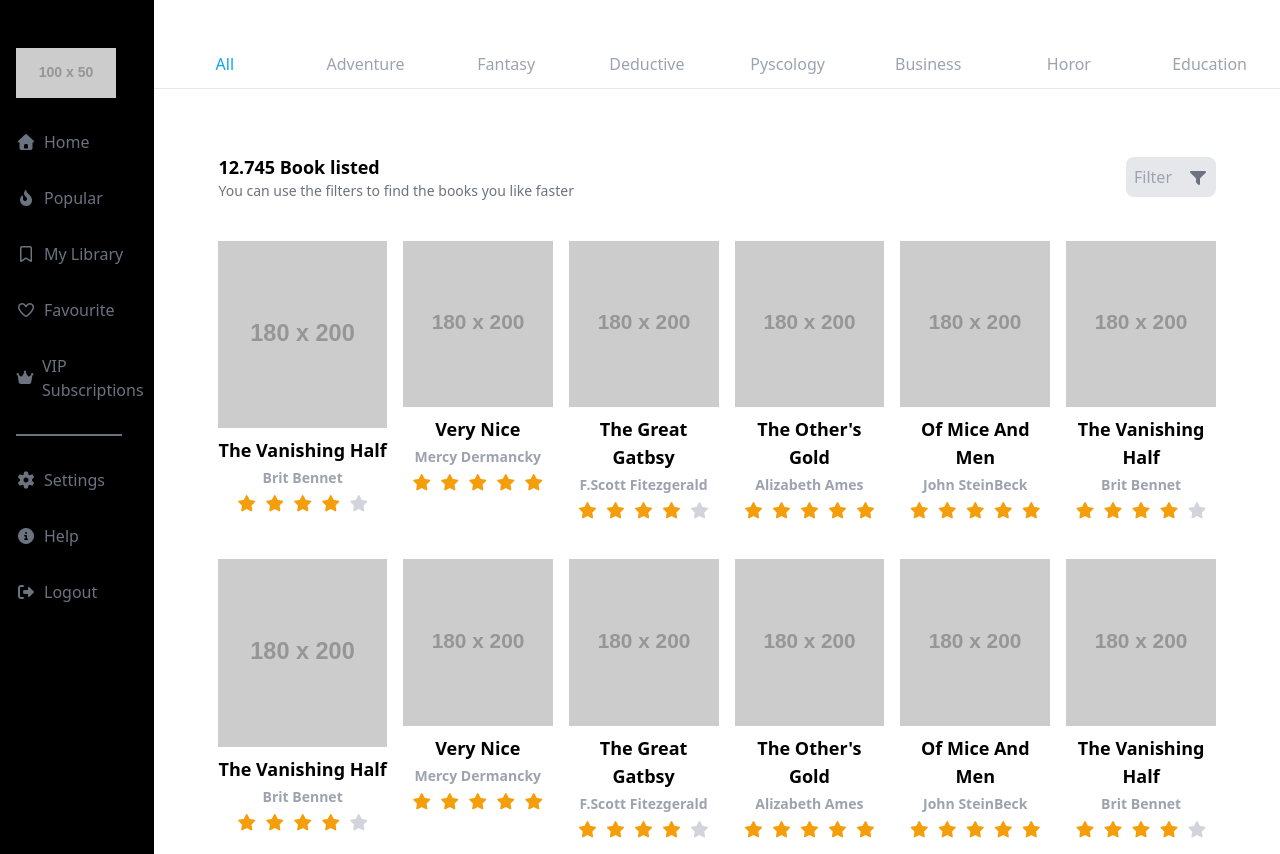
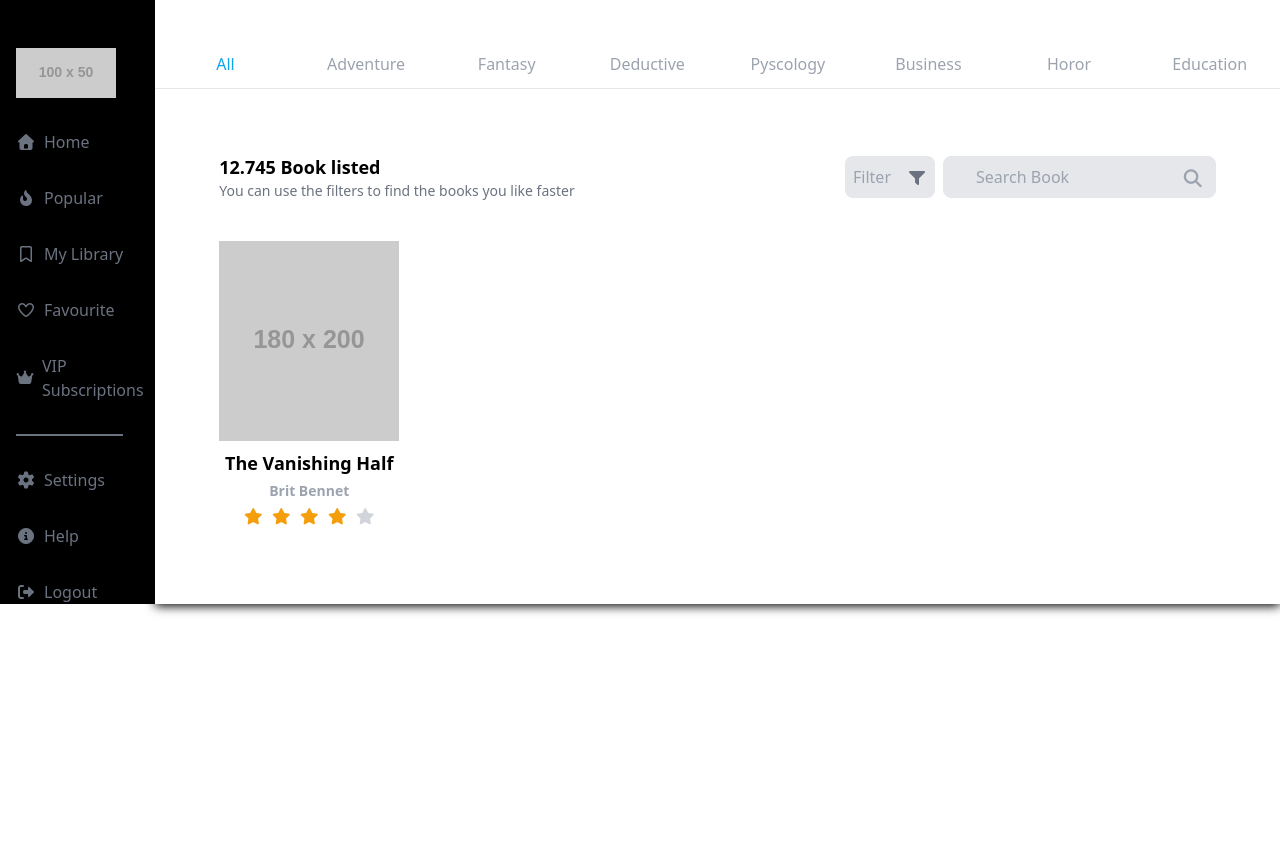
Before and after one commit to umairSahib/Book-Reading-App, a React (Vite) app: page / in a window 1280 px wide. After the commit the page ends 800 px from the top, so only its background shows below. Built offline with nearby package versions, Linux system fonts and the light colour scheme.

Commit message:
add search field

```diff
--- a/src/component/All.jsx
+++ b/src/component/All.jsx
@@ -12,13 +12,24 @@ const All = () => {
             You can use the filters to find the books you like faster
           </h2>
         </div>
-        <div className="flex">
-          <button className=" flex gap-4 items-center bg-gray-200 p-2 rounded-lg">
-            <h1 className=" text-gray-400 font-roboto text-base">Filter</h1>
-            <i class="fas fa-filter  text-gray-500"></i>
+        <div className="flex gap-2">
+          <button className="flex gap-4 items-center bg-gray-200 p-2 rounded-lg">
+            <h1 className="text-gray-400 font-roboto text-base">Filter</h1>
+            <i class="fas fa-filter text-gray-500"></i>
           </button>
+          <div className="relative">
+            <input
+              type="text"
+              placeholder="Search Book"
+              className="p-2 pl-8 border bg-gray-200 rounded-lg"
+            />
+            <button>
+              <i className="fa-solid fa-magnifying-glass text-lg text-gray-400 absolute top-2 right-3"></i>
+            </button>
+          </div>
         </div>
       </div>
+
       <div className="flex ml-12 mr-12 mt-10 gap-4">
         <div className="">
           <div className="flex-col  text-center">
@@ -38,202 +49,6 @@ const All = () => {
             </div>
           </div>
         </div>
-        <div className="">
-          <div className="flex-col  text-center">
-            <img src="https://placehold.co/180x200" alt="card" />
-            <h1 className="font-roboto text-lg font-bold mt-2 ">Very Nice</h1>
-            <h2 className="text-gray-400 font-roboto font-semibold text-sm mt-1">
-              Mercy Dermancky
-            </h2>
-            <div className="flex gap-2 mt-2 justify-center">
-              <i className="fa fa-star text-amber-500"></i>
-              <i className="fa fa-star text-amber-500"></i>
-              <i className="fa fa-star text-amber-500"></i>
-              <i className="fa fa-star text-amber-500"></i>
-              <i className="fa fa-star text-amber-500"></i>
-            </div>
-          </div>
-        </div>
-        <div className="">
-          <div className="flex-col  text-center">
-            <img src="https://placehold.co/180x200" alt="card" />
-            <h1 className="font-roboto text-lg font-bold mt-2">
-              The Great Gatbsy
-            </h1>
-            <h2 className="text-gray-400 font-roboto font-semibold text-sm mt-1">
-              F.Scott Fitezgerald
-            </h2>
-            <div className="flex gap-2 mt-2 justify-center">
-              <i className="fa fa-star text-amber-500"></i>
-              <i className="fa fa-star text-amber-500"></i>
-              <i className="fa fa-star text-amber-500"></i>
-              <i className="fa fa-star text-amber-500"></i>
-              <i className="fa fa-star text-gray-300"></i>
-            </div>
-          </div>
-        </div>
-        <div className="">
-          <div className="flex-col  text-center">
-            <img src="https://placehold.co/180x200" alt="card" />
-            <h1 className="font-roboto text-lg font-bold mt-2">
-              The Other's Gold
-            </h1>
-            <h2 className="text-gray-400 font-roboto font-semibold text-sm mt-1">
-              Alizabeth Ames
-            </h2>
-            <div className="flex gap-2 mt-2 justify-center">
-              <i className="fa fa-star text-amber-500"></i>
-              <i className="fa fa-star text-amber-500"></i>
-              <i className="fa fa-star text-amber-500"></i>
-              <i className="fa fa-star text-amber-500"></i>
-              <i className="fa fa-star text-amber-500"></i>
-            </div>
-          </div>
-        </div>
-        <div className="">
-          <div className="flex-col  text-center">
-            <img src="https://placehold.co/180x200" alt="card" />
-            <h1 className="font-roboto text-lg font-bold mt-2">
-              Of Mice And Men
-            </h1>
-            <h2 className="text-gray-400 font-roboto font-semibold text-sm mt-1">
-              John SteinBeck
-            </h2>
-            <div className="flex gap-2 mt-2 justify-center">
-              <i className="fa fa-star text-amber-500"></i>
-              <i className="fa fa-star text-amber-500"></i>
-              <i className="fa fa-star text-amber-500"></i>
-              <i className="fa fa-star text-amber-500"></i>
-              <i className="fa fa-star text-amber-500"></i>
-            </div>
-          </div>
-        </div>
-        <div className="">
-          <div className="flex-col  text-center">
-            <img src="https://placehold.co/180x200" alt="card" />
-            <h1 className="font-roboto text-lg font-bold mt-2">
-              The Vanishing Half
-            </h1>
-            <h2 className="text-gray-400 font-roboto font-semibold text-sm mt-1">
-              Brit Bennet
-            </h2>
-            <div className="flex gap-2 mt-2 justify-center">
-              <i className="fa fa-star text-amber-500"></i>
-              <i className="fa fa-star text-amber-500"></i>
-              <i className="fa fa-star text-amber-500"></i>
-              <i className="fa fa-star text-amber-500"></i>
-              <i className="fa fa-star text-gray-300"></i>
-            </div>
-          </div>
-        </div>
-      </div>
-      <div className="flex ml-12 mr-12 mt-10 gap-4">
-        <div className="">
-          <div className="flex-col  text-center">
-            <img src="https://placehold.co/180x200" alt="card" />
-            <h1 className="font-roboto text-lg font-bold whitespace-pre mt-2">
-              The Vanishing Half
-            </h1>
-            <h2 className="text-gray-400 font-roboto font-semibold mt-1 text-sm">
-              Brit Bennet
-            </h2>
-            <div className="flex gap-2 mt-2 justify-center">
-              <i className="fa fa-star text-amber-500"></i>
-              <i className="fa fa-star text-amber-500"></i>
-              <i className="fa fa-star text-amber-500"></i>
-              <i className="fa fa-star text-amber-500"></i>
-              <i className="fa fa-star text-gray-300"></i>
-            </div>
-          </div>
-        </div>
-        <div className="">
-          <div className="flex-col  text-center">
-            <img src="https://placehold.co/180x200" alt="card" />
-            <h1 className="font-roboto text-lg font-bold mt-2 ">Very Nice</h1>
-            <h2 className="text-gray-400 font-roboto font-semibold text-sm mt-1">
-              Mercy Dermancky
-            </h2>
-            <div className="flex gap-2 mt-2 justify-center">
-              <i className="fa fa-star text-amber-500"></i>
-              <i className="fa fa-star text-amber-500"></i>
-              <i className="fa fa-star text-amber-500"></i>
-              <i className="fa fa-star text-amber-500"></i>
-              <i className="fa fa-star text-amber-500"></i>
-            </div>
-          </div>
-        </div>
-        <div className="">
-          <div className="flex-col  text-center">
-            <img src="https://placehold.co/180x200" alt="card" />
-            <h1 className="font-roboto text-lg font-bold mt-2">
-              The Great Gatbsy
-            </h1>
-            <h2 className="text-gray-400 font-roboto font-semibold text-sm mt-1">
-              F.Scott Fitezgerald
-            </h2>
-            <div className="flex gap-2 mt-2 justify-center">
-              <i className="fa fa-star text-amber-500"></i>
-              <i className="fa fa-star text-amber-500"></i>
-              <i className="fa fa-star text-amber-500"></i>
-              <i className="fa fa-star text-amber-500"></i>
-              <i className="fa fa-star text-gray-300"></i>
-            </div>
-          </div>
-        </div>
-        <div className="">
-          <div className="flex-col  text-center">
-            <img src="https://placehold.co/180x200" alt="card" />
-            <h1 className="font-roboto text-lg font-bold mt-2">
-              The Other's Gold
-            </h1>
-            <h2 className="text-gray-400 font-roboto font-semibold text-sm mt-1">
-              Alizabeth Ames
-            </h2>
-            <div className="flex gap-2 mt-2 justify-center">
-              <i className="fa fa-star text-amber-500"></i>
-              <i className="fa fa-star text-amber-500"></i>
-              <i className="fa fa-star text-amber-500"></i>
-              <i className="fa fa-star text-amber-500"></i>
-              <i className="fa fa-star text-amber-500"></i>
-            </div>
-          </div>
-        </div>
-        <div className="">
-          <div className="flex-col  text-center">
-            <img src="https://placehold.co/180x200" alt="card" />
-            <h1 className="font-roboto text-lg font-bold mt-2">
-              Of Mice And Men
-            </h1>
-            <h2 className="text-gray-400 font-roboto font-semibold text-sm mt-1">
-              John SteinBeck
-            </h2>
-            <div className="flex gap-2 mt-2 justify-center">
-              <i className="fa fa-star text-amber-500"></i>
-              <i className="fa fa-star text-amber-500"></i>
-              <i className="fa fa-star text-amber-500"></i>
-              <i className="fa fa-star text-amber-500"></i>
-              <i className="fa fa-star text-amber-500"></i>
-            </div>
-          </div>
-        </div>
-        <div className="">
-          <div className="flex-col  text-center">
-            <img src="https://placehold.co/180x200" alt="card" />
-            <h1 className="font-roboto text-lg font-bold mt-2">
-              The Vanishing Half
-            </h1>
-            <h2 className="text-gray-400 font-roboto font-semibold text-sm mt-1">
-              Brit Bennet
-            </h2>
-            <div className="flex gap-2 mt-2 justify-center">
-              <i className="fa fa-star text-amber-500"></i>
-              <i className="fa fa-star text-amber-500"></i>
-              <i className="fa fa-star text-amber-500"></i>
-              <i className="fa fa-star text-amber-500"></i>
-              <i className="fa fa-star text-gray-300"></i>
-            </div>
-          </div>
-        </div>
       </div>
     </div>
   );
--- a/src/component/RadixComponent.jsx
+++ b/src/component/RadixComponent.jsx
@@ -11,7 +11,7 @@ import Education from "./Education";
 
 const RadixComponent = () => (
   <Tabs.Root
-    className="flex flex-col max-w-full shadow-[0_2px_10px] shadow-blackA2 pt-10"
+    className="flex flex-col w-full shadow-[0_2px_10px] shadow-blackA2 pt-10"
     defaultValue="tab1"
   >
     <Tabs.List
--- a/src/component/SideBar.jsx
+++ b/src/component/SideBar.jsx
@@ -3,7 +3,7 @@ import React from "react";
 const SideBar = () => {
   return (
     <>
-      <div className="sidebar pl-4 min-h-full max-w-full bg-black">
+      <div className="sidebar pl-4   bg-black">
         <div className="pt-12">
           <img src="https://placehold.co/100x50" alt="logo" />
         </div>
```
